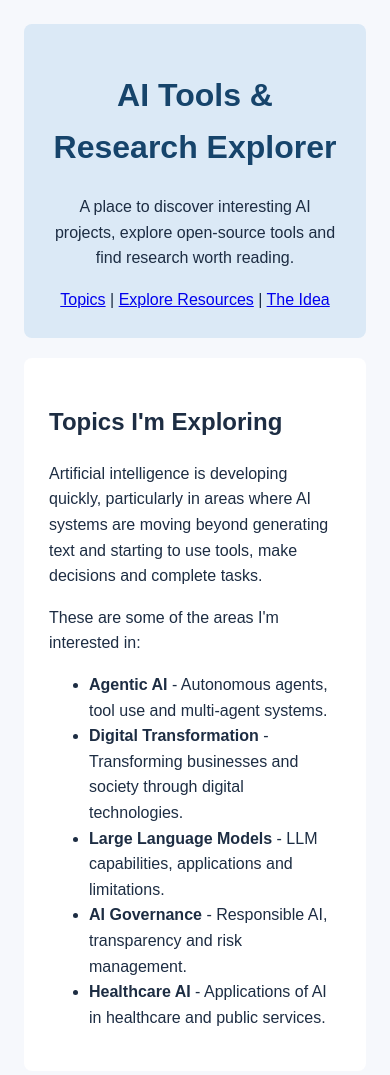
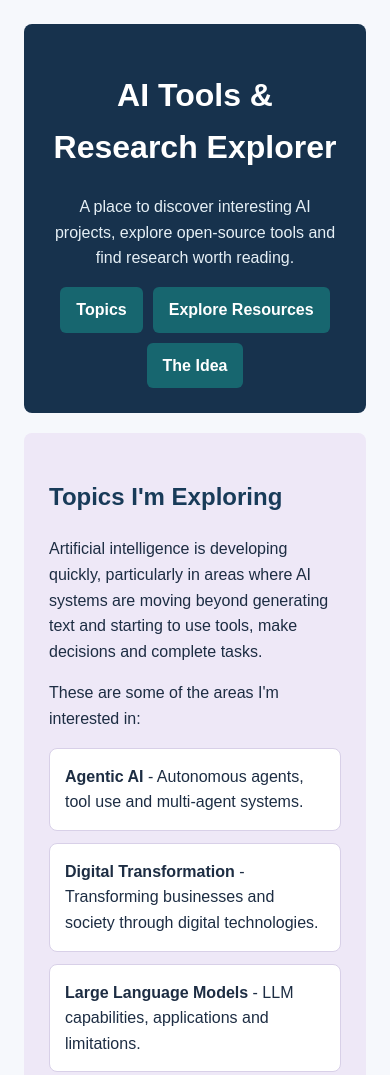
Before and after one commit to Mustafa-Chaudry/ai-tools-research-explorer, a plain HTML site: page index.html in a window 390 px wide. Shown: the top 1075 px of the page. Drawn offline with Linux system fonts and the light colour scheme.

Commit message:
Moved styling to external CSS and added responsive layouts

```diff
--- a/index.html
+++ b/index.html
@@ -6,38 +6,30 @@
     <meta charset="UTF-8">
     <meta name="viewport" content="width=device-width, initial-scale=1.0">
     <title>AI Tools & Research Explorer</title>
+    <link rel="stylesheet" href="style.css">
 </head>
 
-<body style="font-family: Arial, sans-serif;
-             background-color: #f6f8fc;
-             color: #1d2d43;
-             line-height: 1.6;
-             margin: 24px;">
+<body>
 
-<div style="max-width: 950px; margin: 0 auto;">
-<header style="background-color: #dbe9f6;
-               text-align: center;
-               padding: 25px;
-               border-radius: 8px;">
-    <h1 style="color: #16446b;">
+<div class="container">
+
+<header class="site-header">
+
+    <h1>
     AI Tools & Research Explorer</h1>
     <p>
         A place to discover interesting AI projects, explore
         open-source tools and find research worth reading.
     </p>
 
-    <nav aria-label="Main navigation">
-    <a href="#topics">Topics</a> |
-    <a href="#explore">Explore Resources</a> |
+    <nav class="site-navigation" aria-label="Main navigation">
+    <a href="#topics">Topics</a>
+    <a href="#explore">Explore Resources</a>
     <a href="#idea">The Idea</a>
 </nav></header>
 <main>
 
-    <section id="topics"
-             style="background-color: #ffffff;
-                    padding: 25px;
-                    margin-top: 20px;
-                    border-radius: 8px;">
+    <section id="topics" class="content-section">
 
         <h2>Topics I'm Exploring</h2>
 
@@ -76,11 +68,7 @@
     </ul>
     </section>
 
-    <section id="explore"
-         style="background-color: #e6f1fb;
-                padding: 25px;
-                margin-top: 20px;
-                border-radius: 8px;">
+    <section id="explore" class="content-section">
 
     <h2>Explore AI Projects and Research</h2>
 
@@ -117,11 +105,7 @@
 
     </section>
 
-    <section id="idea"
-         style="background-color: #e7f3ea;
-                padding: 25px;
-                margin-top: 20px;
-                border-radius: 8px;">
+    <section id="idea" class="content-section">
 
     <h2>The Idea</h2>
     <p>
--- /dev/null
+++ b/style.css
@@ -0,0 +1,122 @@
+
+body {
+    font-family: Arial, sans-serif;
+    background-color: #f6f8fc;
+    color: #1d2d43;
+    line-height: 1.6;
+    margin: 24px;
+}
+
+.container {
+    max-width: 950px;
+    margin: 0 auto;
+}
+
+.site-header {
+    background-color: #17324d;
+    color: #ffffff;
+    text-align: center;
+    padding: 25px;
+    border-radius: 8px;
+}
+
+.site-header h1 {
+    color: #ffffff;
+}
+
+.site-header p {
+    color: #e5eff5;
+}
+
+h1 {
+    color: #16446b;
+}
+
+
+
+/* Shared styling for all sections */
+
+.content-section {
+    padding: 25px;
+    margin-top: 20px;
+    border-radius: 8px;
+}
+
+/* Individual section colours */
+
+#topics {
+    background-color: #eee8f7;
+}
+
+#explore {
+    background-color: rgb(239, 205, 205);
+}
+
+#idea {
+    background-color: #e7f3ea;
+}
+
+.content-section h2,
+.content-section h3 {
+    color: #183b59;
+}
+
+
+/* Navigation */
+
+.site-navigation {
+    display: flex;
+    justify-content: center;
+    flex-wrap: wrap;
+    gap: 10px;
+    margin-top: 15px;
+}
+
+.site-navigation a {
+    background-color: #17666f;
+    color: #ffffff;
+    padding: 10px 16px;
+    border-radius: 6px;
+    text-decoration: none;
+    font-weight: bold;
+}
+
+/* Mouse hover effec */
+
+.site-navigation a:hover {
+    background-color: #104e56;
+    text-decoration: underline;
+}
+
+/* Keyboard accessibility */
+
+a:focus-visible {
+    outline: 3px solid #a65b00;
+    outline-offset: 3px;
+}
+
+
+/* AI topic cards */
+
+#topics ul {
+    display: grid;
+    grid-template-columns: 1fr;
+    gap: 12px;
+    list-style: none;
+    padding-left: 0;
+}
+
+#topics li {
+    background-color: #ffffff;
+    padding: 15px;
+    border: 1px solid #d8d0e8;
+    border-radius: 8px;
+}
+
+/* Two columns on larger screens */
+
+@media (min-width: 700px) {
+    #topics ul {
+        grid-template-columns: repeat(2, minmax(0, 1fr));
+    }
+}
```
